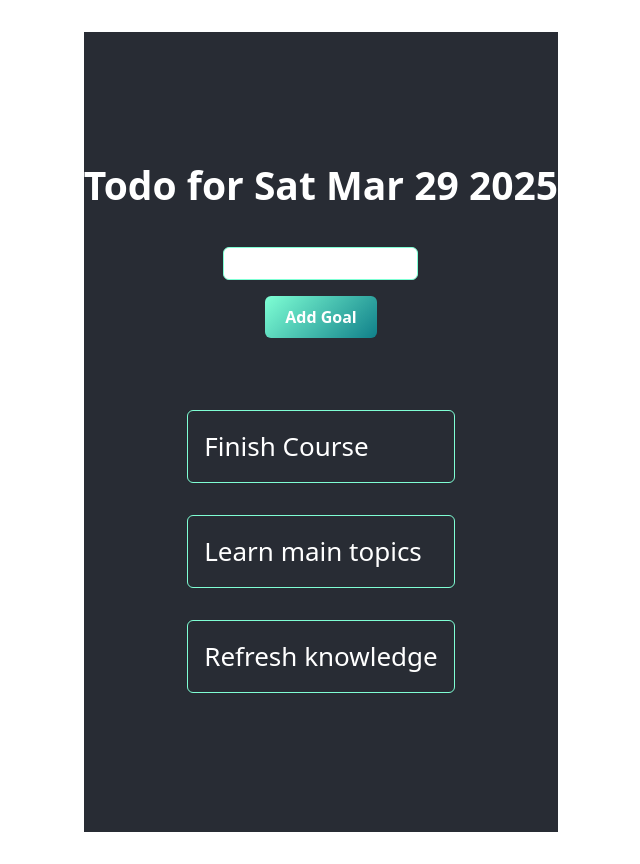
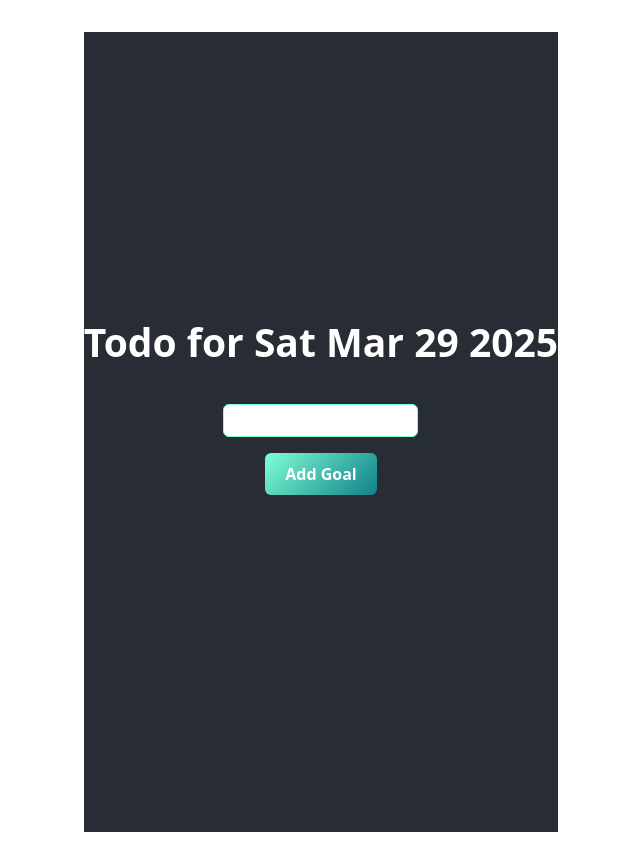
Before and after one commit to Unicornelia/Todo, a React (Vite) app: page / in a window 1280 px wide. Shown: the whole page, without its empty margins (319-959 px from the left). Built offline with nearby package versions, Linux system fonts and the light colour scheme.

Commit message:
feat: add delete goals button and make sure local storage gets cleaned when clicked

```diff
--- a/src/App.tsx
+++ b/src/App.tsx
@@ -3,10 +3,10 @@ import styled from 'styled-components';
 import { ErrorBoundary } from 'react-error-boundary';
 import { IStyledComponentBase } from 'styled-components/dist/types';
 import { Goal } from './components/Goals/types.ts';
-import { initialGoals } from './components/Goals/data.ts';
 import NewGoal from './components/Goals/NewGoal.tsx';
 import GoalList from './components/Goals/GoalList.tsx';
 import './App.css';
+import DeleteGoals from './components/Goals/DeleteGoals.tsx';
 
 const Container: IStyledComponentBase<'web'> = styled.div`
   display: flex;
@@ -23,8 +23,10 @@ const Container: IStyledComponentBase<'web'> = styled.div`
 `;
 
 type GoalHandlerFn = (goal: Goal) => void;
+type RemoveGoalsHandlerFn = () => void;
 
 const App: FC = () => {
+  const initialGoals: Array<Goal> = [];
   const [goals, setGoals] = useState(initialGoals);
 
   useEffect(() => {
@@ -40,6 +42,11 @@ const App: FC = () => {
     });
   };
 
+  const removeGoalsHandler: RemoveGoalsHandlerFn = (): void => {
+    setGoals(initialGoals);
+    localStorage.removeItem('goals');
+  };
+
   let date = new Date().toDateString();
   return (
     <ErrorBoundary fallback={<p>Something went wrong</p>}>
@@ -47,6 +54,7 @@ const App: FC = () => {
         <h2>Todo for {date}</h2>
         <NewGoal onAddGoal={addNewGoalHandler} />
         <GoalList goals={goals} />
+        {goals.length > 0 && <DeleteGoals onDeleteGoals={removeGoalsHandler} />}
       </Container>
     </ErrorBoundary>
   );
--- a/src/components/Goals/AnimatedButton.tsx
+++ b/src/components/Goals/AnimatedButton.tsx
@@ -29,11 +29,12 @@ const Button = styled(motion.button)`
   }
 `;
 
-const AnimatedButton: FC<ButtonProps> = ({ children, type, value }) => {
+const AnimatedButton: FC<ButtonProps> = ({ children, type, value, onClick }) => {
   return (
     <Button
       type={type}
       value={value}
+      onClick={onClick}
       whileHover={{ scale: 1.1 }}
       whileTap={{ scale: 0.9 }}
     >
--- a/src/components/Goals/GoalList.tsx
+++ b/src/components/Goals/GoalList.tsx
@@ -14,7 +14,7 @@ const StyledUnorderedList = styled.ul`
     margin: 1rem 0;
     border: 1px solid aquamarine;
     border-radius: 6px;
-    padding: 1rem;
+    padding: 0.5rem;
   }
 `;
 
--- a/src/components/Goals/data.ts
+++ /dev/null
@@ -1,12 +0,0 @@
-import { Goal } from './types.ts';
-
-export const initialGoals: Array<Goal> = [
-  { id: 1, text: 'Finish Course' },
-  { id: 2, text: 'Learn main topics' },
-  { id: 3, text: 'Refresh knowledge' },
-];
-
-enum Codes {
-  first = 1,
-  second = 2,
-}
```
Lines whose indentation alone changed are shown as unchanged.
